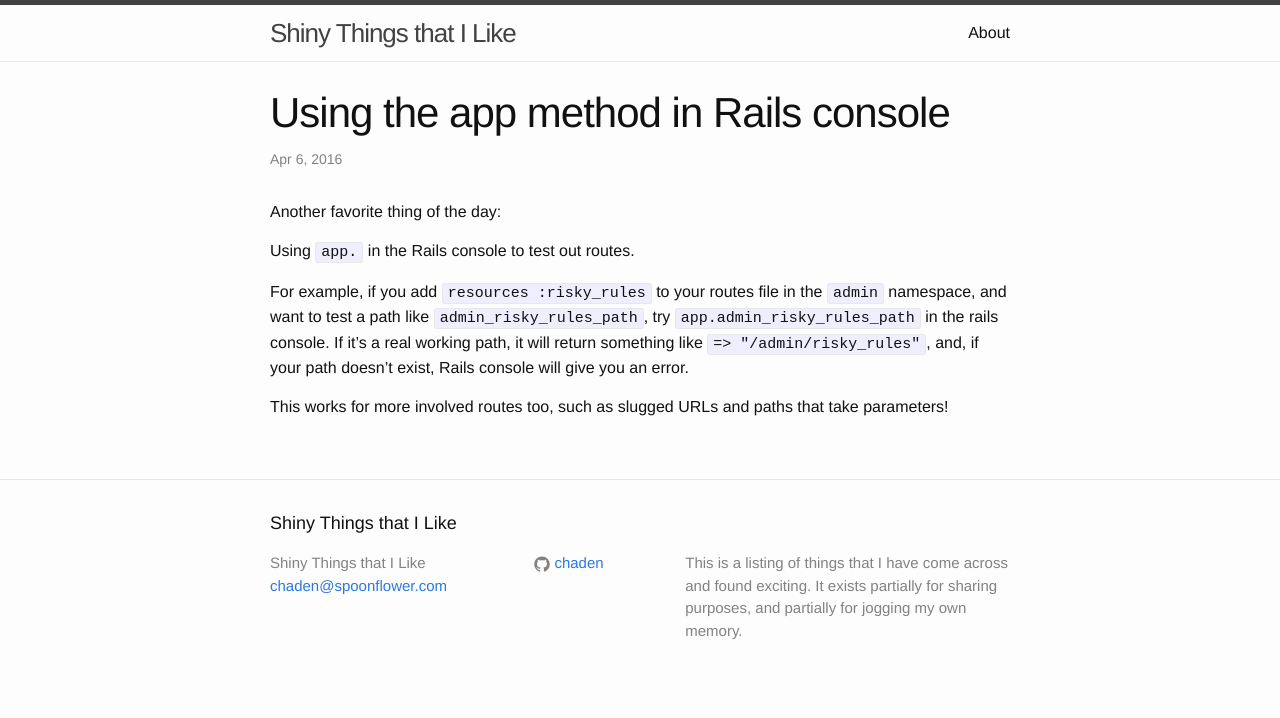
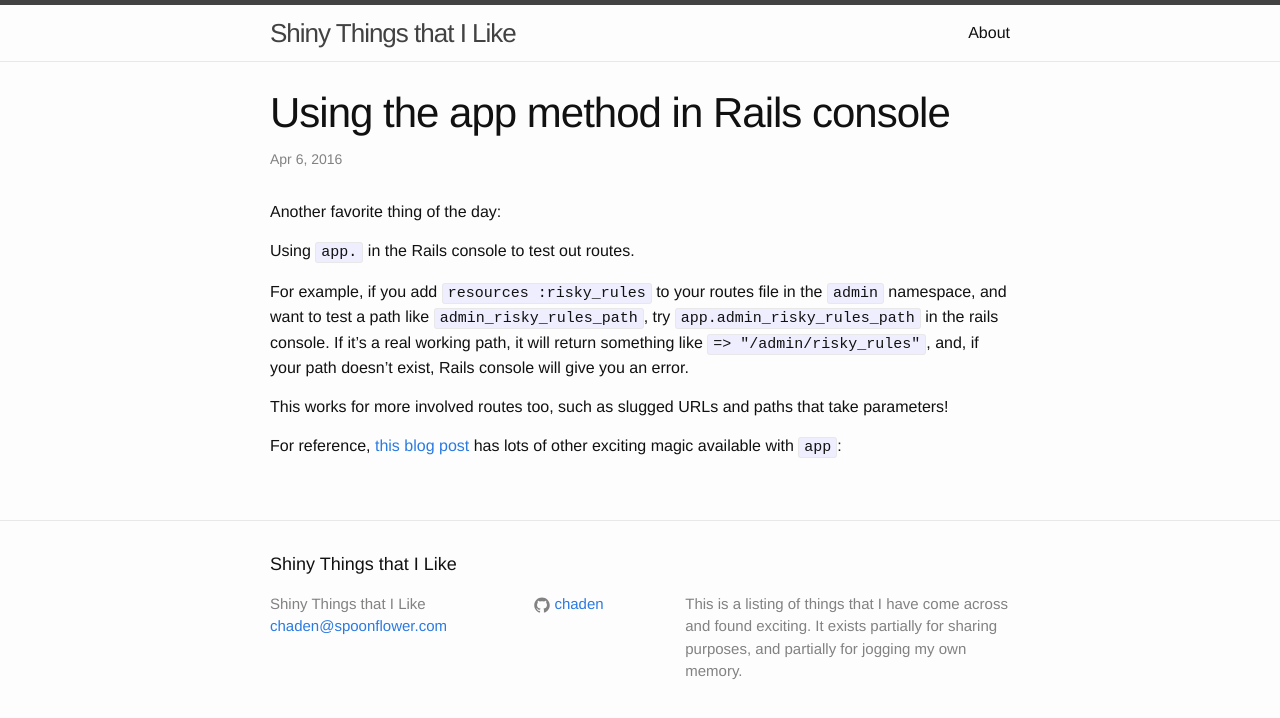
Before and after one commit to cHaden/chaden.github.io, a Jekyll site: the page built from _posts/2016-04-06-app-method-and-routes.markdown, in a window 1280 px wide. Shown: the top 718 px of the page. Built offline with Jekyll 4.4.1, drawn with Linux system fonts in a browser that asks for light colours.

Commit message:
add link to app post

```diff
--- a/_posts/2016-04-06-app-method-and-routes.markdown
+++ b/_posts/2016-04-06-app-method-and-routes.markdown
@@ -15,3 +15,7 @@ namespace, and want to test a path like `admin_risky_rules_path`, try
 something like `=> "/admin/risky_rules"`, and, if your path doesn't exist, Rails console will give you an error.
 
 This works for more involved routes too, such as slugged URLs and paths that take parameters!
+
+For reference, [this blog post][blog-post] has lots of other exciting magic available with `app`:
+
+[blog-post]: https://signalvnoise.com/posts/3176-three-quick-rails-console-tips
```
